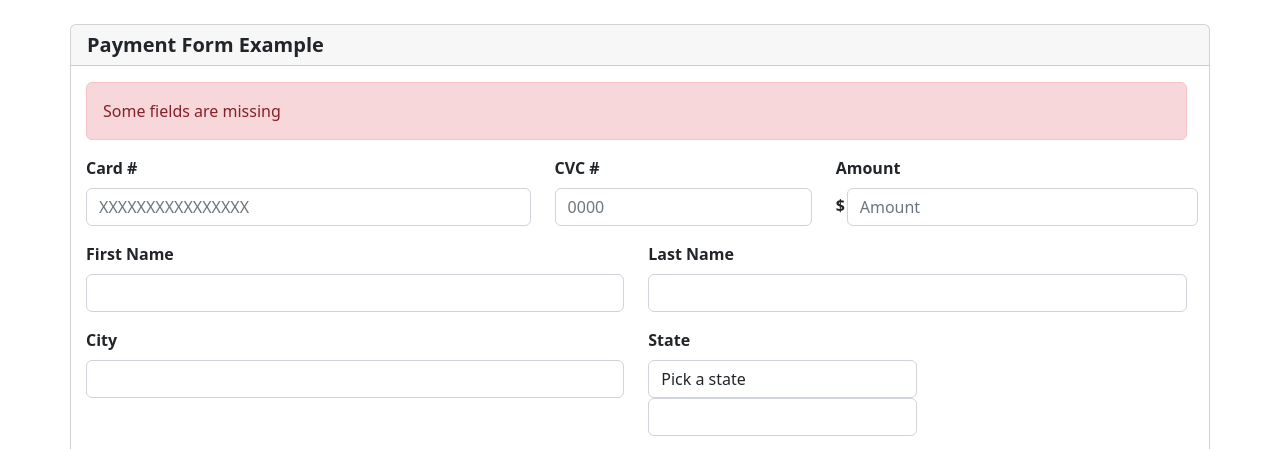
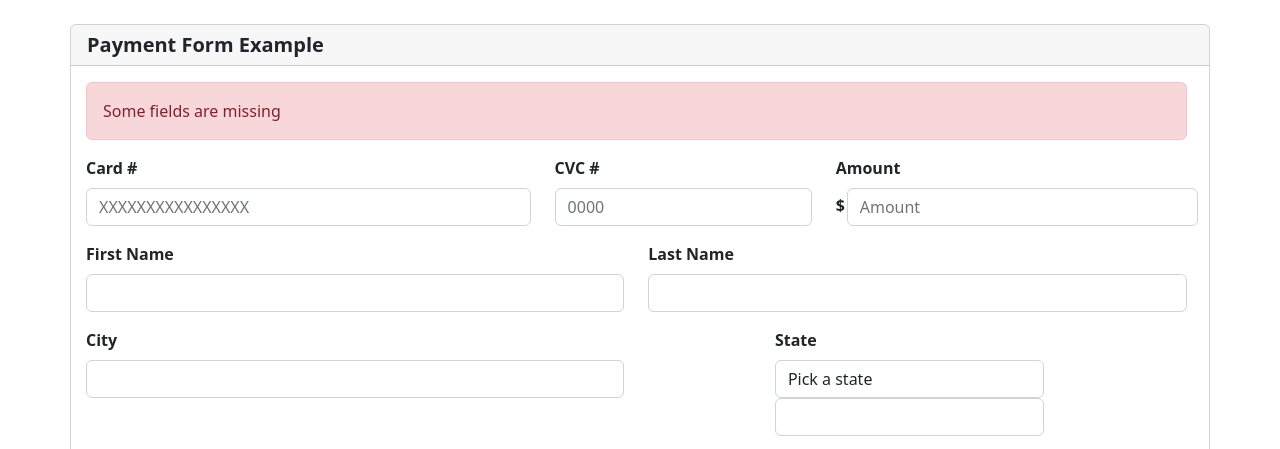
Before and after one commit to 4GeeksAcademy/Lebas-form-bootstrap, a plain HTML site: page index.html in a window 1280 px wide. Shown: the top 449 px of the page. Drawn offline with nearby package versions, Linux system fonts and the light colour scheme.

Commit message:
Corrected address alignment

```diff
--- a/css/styles.css
+++ b/css/styles.css
@@ -50,7 +50,3 @@ form, .alert {
 input#amount.form-control {
   margin-left: 11px;
   }
-
-  .address {
-    display: flex;
-  }
--- a/index.html
+++ b/index.html
@@ -46,7 +46,7 @@
                             <label for="city" class="form-label"><strong>City</strong></label>
                             <input type="text" class="form-control" id="city">
                         </div>
-                        <div class="address col-6">
+                        <div class="d-flex justify-content-evenly col-6">
                             <div class="mb-3 col-6 me-3">
                                 <label for="state" class="form-label"><strong>State</strong></label>
                                 <select class="form-control" name="state" id="state" >
```
